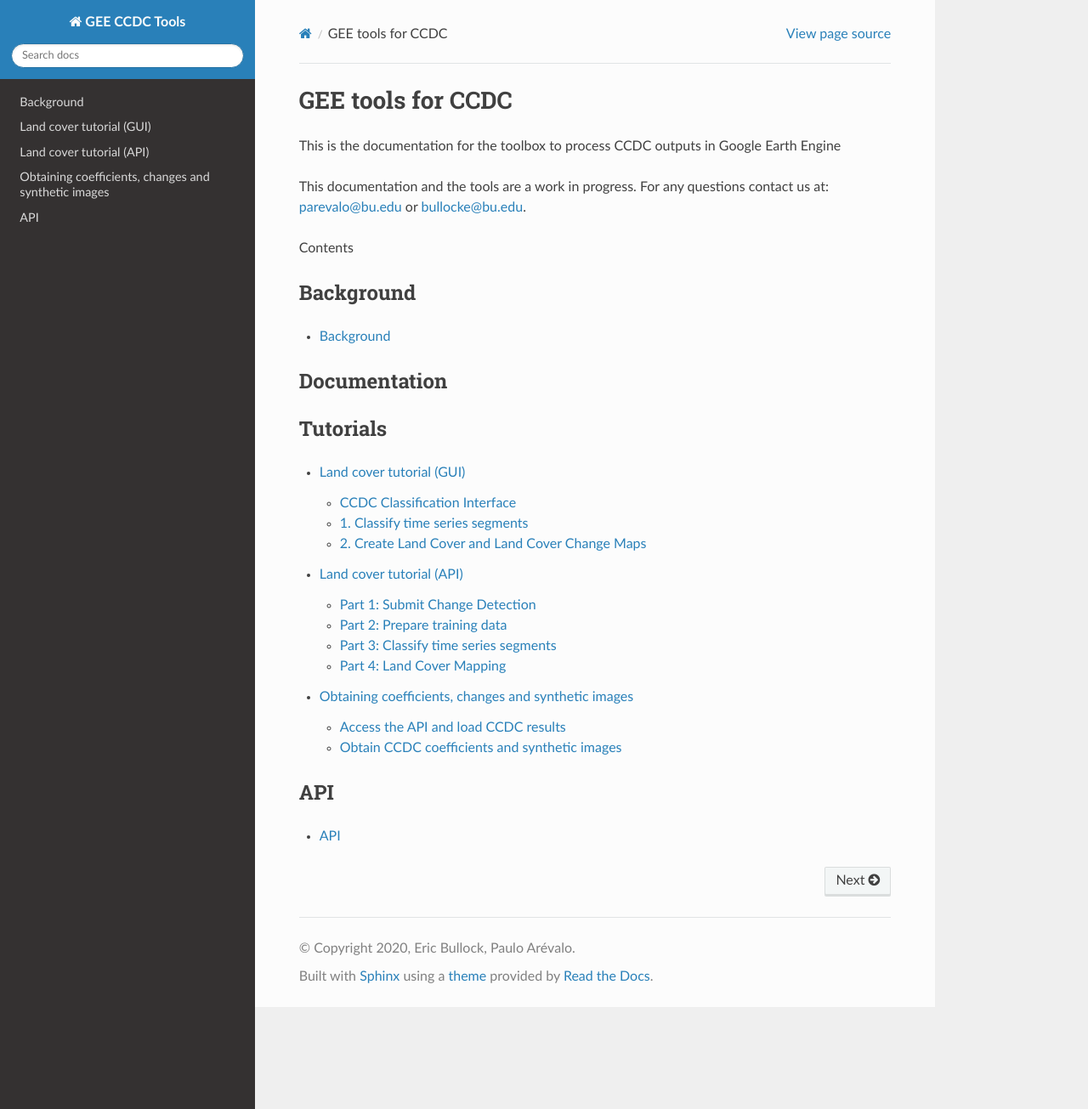
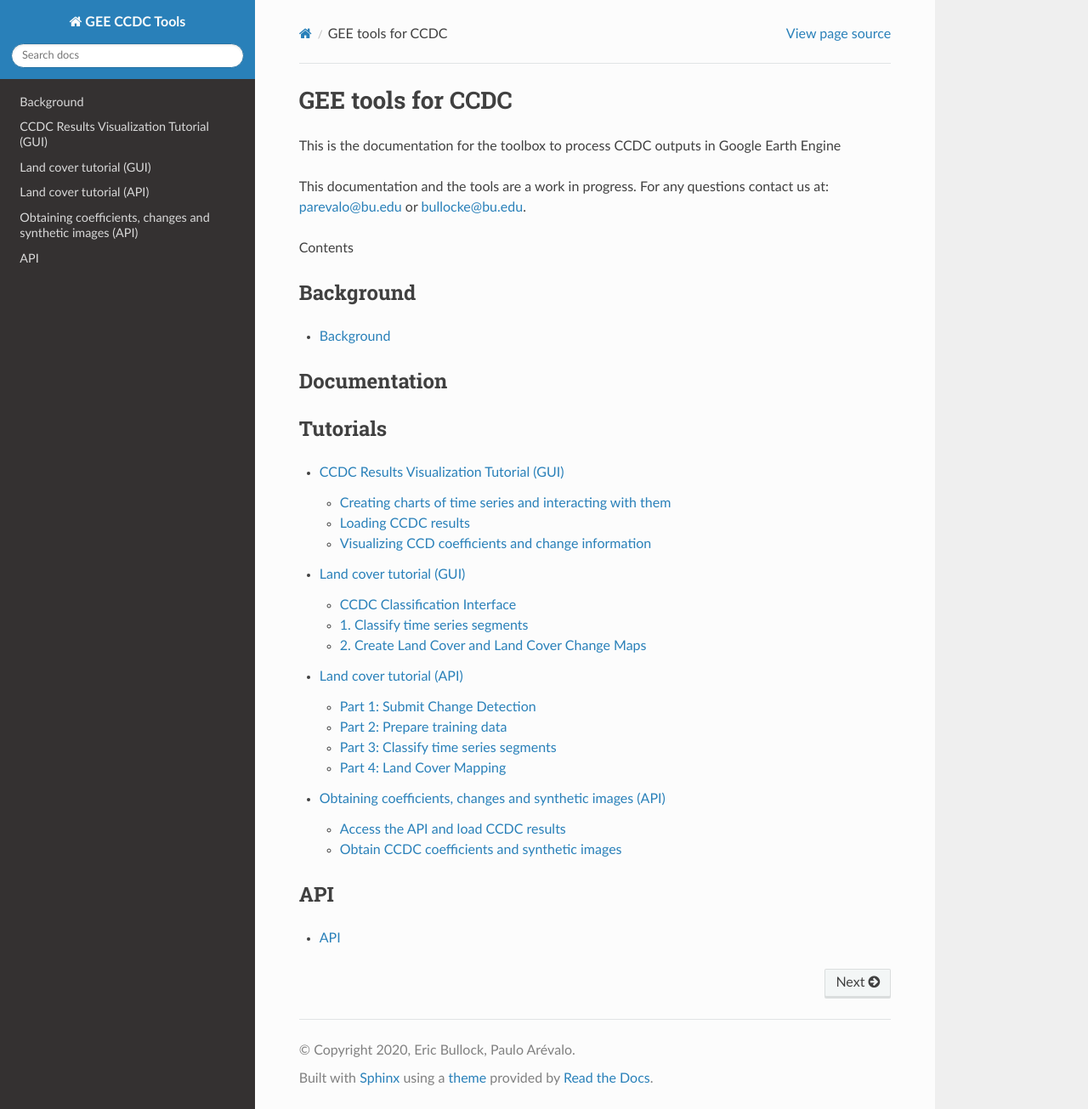
Before and after one commit to parevalo/gee-ccdc-tools, a Sphinx documentation site: the page built from docs/index.rst, in a window 1280 px wide and 1305 px high. Shown: the whole window at 85% size. Built offline with Sphinx 7.4.7 and the Read the Docs theme 2.0.0, drawn with Linux system fonts in a browser that asks for light colours; some of the changed lines change nothing that is shown.

Commit message:
Add section about ccdc visualization tool

```diff
--- a/docs/ccdc.rst
+++ b/docs/ccdc.rst
@@ -1,4 +1,4 @@
-Obtaining coefficients, changes and synthetic images
+Obtaining coefficients, changes and synthetic images (API)
 =====================================================================
 
 Access the API and load CCDC results
--- /dev/null
+++ b/docs/ccdc_viz.rst
@@ -0,0 +1,167 @@
+CCDC Results Visualization Tutorial (GUI)
+=====================================================================
+
+By Paulo Arévalo. May 14, 2020
+
+To faciliate easy access to our API we have created a series of graphical user
+interfaces (GUIs) that require no coding by the user. These guis can be used for
+calculating CCDC model parameters (i.e. regression coefficients), displaying
+and interacting with CCDC coefficients and corresponding pixel time series, and
+classification of the model parameters. This tutorial will demonstrate the GUI
+for exploring Landsat time series and temporal segments fitted by the
+CCDC algorithm, as well as visualizing coefficients of the temporal segments,
+predicted imaged and change information.
+
+In this guide you will learn how to:
+
+-  Explore time series of Landsat observations for a single pixel, as well as
+   the temporal segments fitted on them by the CCDC algorithm.
+-  Visualize different coefficients of the temporal segments over space.
+-  Visualize images predicted from the temporal segments.
+-  Visualize change information.
+
+The tool use in this tutorial can be found
+`here <https://glance.earthengine.app/view/visualizeccd>`__.
+
+The tool might look like in the image below when you load it for the first time.
+To make sure you can visualize the map, please lower the separator bar that
+divides the map area and the time series chart area shown below.
+
+The panel on the left controls the parameters for running CCD interactively
+for any point in the world with Landsat coverage. The panel on the right
+controls the interaction with the loaded CCDC results, and allows you to
+create predicted (synthetic) images, visualize maps of CCDC
+coefficients, and map the changes detected by the algorithm.
+
+.. figure:: ./img/ccdVizInterface.png
+   :alt: CCDC visualizer interface
+
+   Lower the horizontal division on top if the map is not visible..
+
+
+Creating charts of time series and interacting with them
+--------------------------------------------------------
+
+If you want to visualize time series of Landsat spectral bands or a subset of
+indices derived from them given location, use the panel on the left to set up
+the desired band and time range (Box 1). Other CCD parameters can be left at
+their default parameters. In the example below, time series of the SWIR1 band
+are displayed after clicking on the map. You will notice that there are some
+segments missing in the chart. If this happens, you need to increase the Num
+segments parameter (e.g. to 10) in the Visualization params section (Box 2) and
+click on the pixel again. Creating the chart might take a little longer.
+You can also click on the points in the chart and they will be added to the map
+according to the visualization parameters selected for the RGB combination
+(Box 3). Right now any changes made there are not set on the fly, you need to
+set them before clicking on the map for them to take effect. In the image below,
+I clicked in one of the points and the image loaded with the default RGB combination.
+
+.. figure:: ./img/TSviewer1.png
+   :alt: Time series chart
+
+   Time series of a pixel with agricultural dynamics in Brazil
+
+The left panel also allows you to add any of your own assets (either image or
+feature collection) to the map. Given the current limitations imposed by GEE,
+the assets need to be publicly shared to be “seen” by the app, or they need to
+be shared by the owner of the app. In the example below I changed the band to
+display NBR time series and modified the start date to begin in 1985. I set
+an RGB combination of NIR/SWIR1/RED that will be used to display the images
+loaded from the time series chart. Finally, I clicked on a pixel, and then
+clicked in the point show in the time series chart to visualize the
+image for that date.
+
+.. figure:: ./img/TSviewer2.png
+   :alt: Time series chart 2
+
+   Setting the parameters to run CCD on the fly and visualize images from
+   the time series chart
+
+
+
+Loading CCDC results
+------------------------------------
+
+In order to use the subpanels on the right panel to generate maps of predicted
+images, coefficients and changes, you need to load pre-existing CCDC results.
+After this step is done, the rest of the sections in the tools can be used in
+any order. Keep in mind that this steps is not necessary to visualize
+the time series of clicked points in the map (left panel of the tool).
+To load pre-existing CCDC results, look at the top right panel in the app,
+it must look like this:
+
+.. figure:: ./img/loadPanel.png
+   :alt: Load panel
+
+   Select which CCDC resutls to load using this panel. Once loaded, it will
+   display the available band names and suspected date format of the results,
+   if stored in  the metadata at the time of creation.
+
+
+The first few parameters describe the format of the CCDC results.
+First, are they saved as a single image or a collection? Next is the path to
+the CCDC results.Even though they are not officially public yet, we can
+interact with some of the CCD results that have been executed by Google.
+The default values, particularly the “z” in the filter CCDC run, contain results
+for the period between 1999-2020. After setting the desired run prefix, you can
+click on the Load image button. When the two fields below the
+button show their corresponding information, you will be able interact with the
+rest of the options in the control panel in any order.
+
+
+Visualizing CCD coefficients and change information
+---------------------------------------------------
+
+Once the results have loaded, you can use the subpanels in the right as follows,
+in any order:
+
+Generate predicted images: You can use the *Create synthetic image* panel to
+generate a predicted surface reflectance image for the date you specify. This is
+done by finding the intersecting temporal segement and using the coefficients
+to generate a predicted image for that date. The image will be displaed using
+the RGB combination specified using the dropdown boxes.
+
+.. figure:: ./img/predictedImgExample.png
+   :alt: Synthetic Image
+
+   Example of a predicted (synthetic) image circa 2001-01-01 for South America.
+   The RGB color combination is NIR-SWIR1-RED
+
+Generate maps of CCDC coefficients: You can use the *Visualize coefficients*
+panel to query and visualize the model coefficients and RMSE that intersect a
+given date. You can either visualize individual coefficient and specify the min
+and max values to stretch the visualization to, or you can create RGB images of
+different bands and min/max stretch values. In the image below you can see the
+RMSE of the nearest segment circa 1995 for a location in Brazil. You can see
+the fire scars are visible in the loaded image. You can  experiment with
+changing the bands, coefficients and RGB combination.
+
+.. figure:: ./img/coefficientExample.png
+   :alt: RMSE circa 1995
+
+   Example of an image showing the RMSE of the fitted model circa 1995 for a
+   region in Brazil, with its corresponding legend on the left, and the time
+   series of the NBR index and fitted models for a clicked pixel in that
+   general area.
+
+Visualize change information: You can use the *Visualize change* panel to
+generate the following change layers:
+
+-  Max change magnitude: Value of the largest detected change for the specified
+   time period and spectral band, as measured by the difference between the end
+   and start point of adjacent temporal segments.
+-  Time of max magnitude of change: For the given date range and spectral band,
+   visualize the time when the max detected change magnitud ocurred.
+-  Number of changes: For the specified time period, display the total number
+   of changes detected.
+
+
+The image below show an example of the timing of max magnitude of change for
+the period 1994-1997 in the SWIR1 band, capturing the extent of the fire scars
+shown before very clearly.
+
+.. figure:: ./img/changeExample.png
+   :alt: Timing of max magnitude of change
+
+   Map of the timing of max magnitud of change between 1994-1997 for the SWIR1
+   band, delineating the fire scars in this region of Brazil.
--- a/docs/index.rst
+++ b/docs/index.rst
@@ -34,6 +34,7 @@
 .. toctree::
    :maxdepth: 2
 
+   ccdc_viz
    lcgui
    lctut
    ccdc
```
Also changed, not shown: docs/img/TSviewer1.png (added), docs/img/TSviewer2.png (added), docs/img/ccdcVizInterface.png (added), docs/img/changeExample.png (added), docs/img/coefficientExample.png (added), docs/img/loadPanel.png (added), 2 other files.
